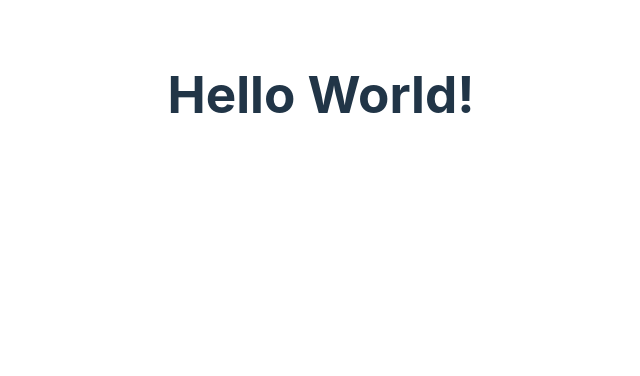
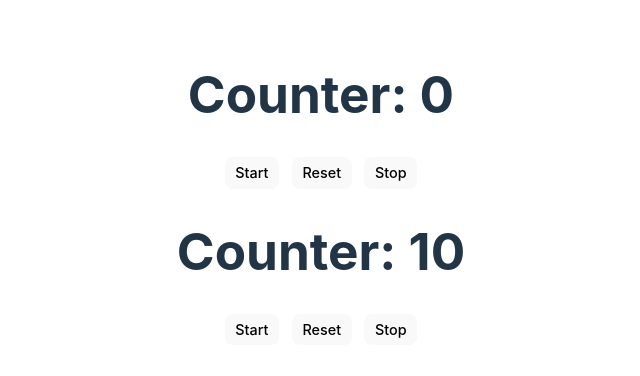
Before and after one commit to pinakjs/vue-assignment, a Vue app: page / in a window 1280 px wide. Shown: the top 376 px of the page, without its empty margins (319-959 px from the left). Built offline with nearby package versions, Linux system fonts and the light colour scheme.

Commit message:
Added counter component

```diff
--- a/src/App.vue
+++ b/src/App.vue
@@ -1,10 +1,11 @@
 <script setup lang="ts">
-
+    import Counter from './components/Counter.vue';
 </script>
 
 <template>
-    <h1>Hello World!</h1>
-
+    <!-- <h1>Hello World!</h1> -->
+    <Counter :start="0" :timer="1000" />
+    <Counter :start="10" :timer="2000" />
 </template>
 
 <style>
--- /dev/null
+++ b/src/components/Counter.vue
@@ -0,0 +1,55 @@
+<script setup lang="ts">
+import { onUnmounted, ref } from 'vue';
+
+// this is just like that
+const {
+    start,
+    timer
+} = defineProps<{
+    start: number,
+    timer: number
+}>()
+
+const counter = ref(start)
+
+let interval: number;
+const startCounter = () => {
+    interval = setInterval(() => {
+        counter.value++;
+    }, timer)
+}
+
+const resetCounter = () => {
+    // this does'nt stops the counter
+    counter.value = 0;
+}
+
+
+const stopCounter = () => {
+   clearInterval(interval)
+}
+
+// clear timer before destroying component
+onUnmounted(() => {
+    clearInterval(interval)
+})
+
+</script>
+
+<template>
+    <h1>Counter: {{ counter }}</h1>
+
+    <div class="ctrl">
+        <button @click="startCounter" type="button" title="Start timer">Start</button>
+        <button @click="resetCounter" type="button" title="Reset timer">Reset</button>
+        <button @click="stopCounter" type="button" title="Stop timer">Stop</button>
+    </div>
+</template>
+
+<style>
+    button {
+        font-size: 0.9rem;
+        padding: 0.4rem 0.6rem;
+        margin: 0 0.4rem
+    }
+</style>
```
